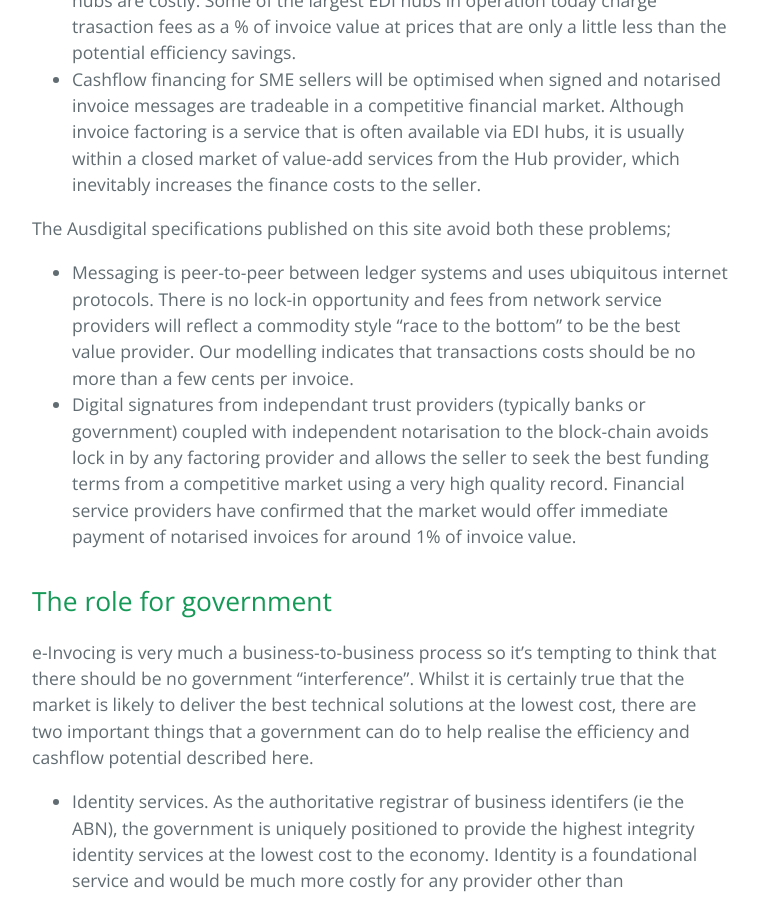
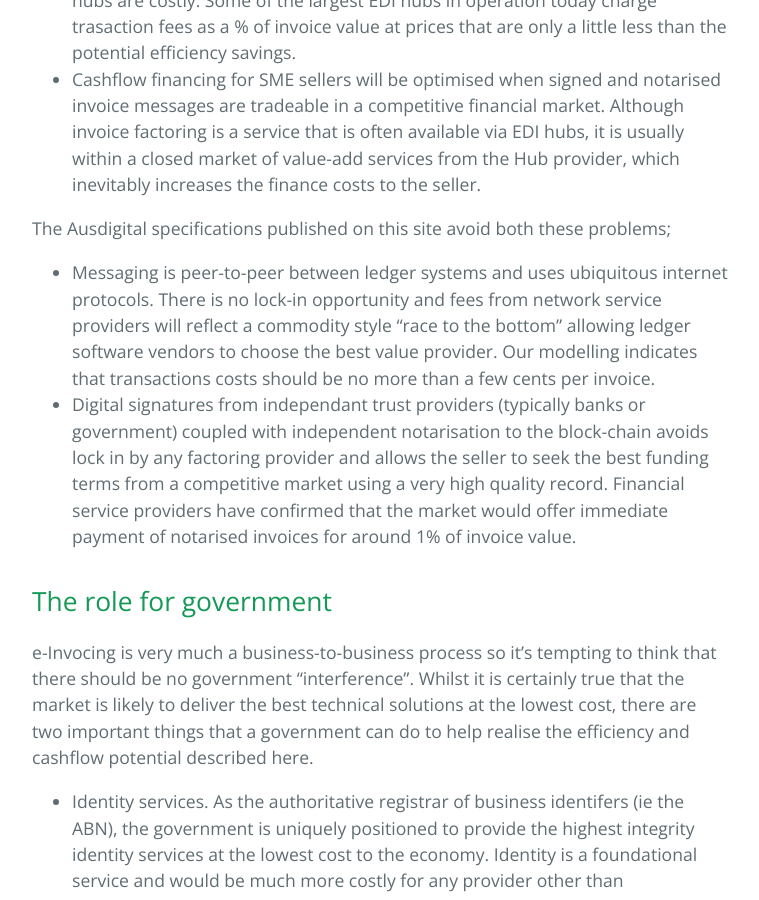
Before and after one commit to ausdigital/ausdigital.github.io, a Jekyll site: the page built from pages/business-case.md, in a window 1280 px wide and 900 px high, scrolled down 2778 px. Shown: the whole window, without its empty margins (328-1087 px from the left). Built offline with Jekyll 4.4.1, drawn with Linux system fonts in a browser that asks for light colours.

Commit message:
race to the bottom

```diff
--- a/pages/business-case.md
+++ b/pages/business-case.md
@@ -52,7 +52,7 @@ Although the benefits sound compelling, there is a significant risk that they ma
 
 The Ausdigital specifications published on this site avoid both these problems;
 
-* Messaging is peer-to-peer between ledger systems and uses ubiquitous internet protocols.  There is no lock-in opportunity and fees from network service providers will reflect a commodity style "race to the bottom" to be the best value provider.  Our modelling indicates that transactions costs should be no more than a few cents per invoice.
+* Messaging is peer-to-peer between ledger systems and uses ubiquitous internet protocols.  There is no lock-in opportunity and fees from network service providers will reflect a commodity style "race to the bottom" allowing ledger software vendors to choose the best value provider.  Our modelling indicates that transactions costs should be no more than a few cents per invoice.
 * Digital signatures from independant trust providers (typically banks or government) coupled with independent notarisation to the block-chain avoids lock in by any factoring provider and allows the seller to seek the best funding terms from a competitive market using a very high quality record. Financial service providers have confirmed that the market would offer immediate payment of notarised invoices for around 1% of invoice value.
 
 ## The role for government
```
